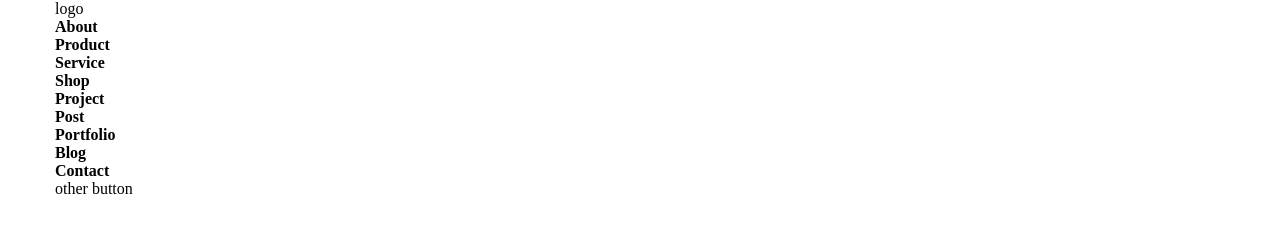
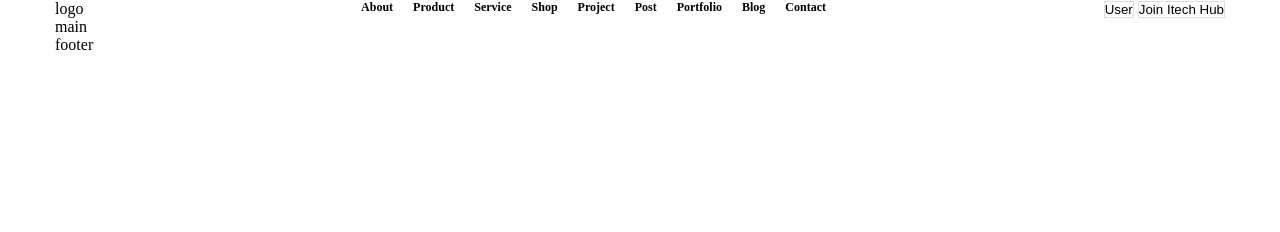
Before and after one commit to borkrit/Itech, a website built with Vite: page index.html in a window 1280 px wide. Built offline with nearby package versions, Linux system fonts and the light colour scheme.

Commit message:
UDP: header

```diff
--- a/index.html
+++ b/index.html
@@ -10,9 +10,9 @@
 
 <body>
   <header class="header">
-    <div class="container">
+    <div class="container header__container">
       <a href="" class="logo">logo</a>
-      <nav class="header__menu meny">
+      <nav class="header__menu menu">
         <ul class="menu__body">
           <li class="menu__item"><a class="menu__link link" href="./pages/about/index.html">About</a></li>
           <li class="menu__item"><a class="menu__link link" href="./pages/product/index.html">Product</a></li>
@@ -26,15 +26,16 @@
         </ul>
       </nav>
       <div>
-        other button
+        <button class="button">User</button>
+        <button class="button">Join Itech Hub</button>
       </div>
     </div>
   </header>
   <main>
-    <div class="container"></div>
+    <div class="container"> main</div>
   </main>
   <footer>
-    <div class="container"></div>
+    <div class="container"> footer</div>
   </footer>
 
 </body>
--- a/style.scss
+++ b/style.scss
@@ -5,13 +5,19 @@
     padding: 0;
     box-sizing: border-box;
 }
-
-
-
+html{
+    background-color: var(--white-color);
+}
 a{
     text-decoration: none;
     color: var(--black-color);
 }
+button{
+    background-color: transparent;
+    border: none;
+    outline: none;
+}
+
 li{
     list-style: none;
 }
--- /dev/null
+++ b/styles/buttons.scss
@@ -0,0 +1,7 @@
+.button{
+    border:1px solid var(--grey-color);
+
+    &:hover, &:active{
+        border:1px solid var(--violett-color);
+    }
+}
--- a/styles/colors.scss
+++ b/styles/colors.scss
@@ -1,4 +1,6 @@
 :root{
     --black-color:#000;
+    --white-color:#fff;
+    --grey-color:#0002;
     --violett-color:#5842bc;
 }
--- a/styles/global.scss
+++ b/styles/global.scss
@@ -1,3 +1,4 @@
 @use './colors';
+@use './buttons';
 @use'./links';
 @use './layout';
--- a/styles/layout.scss
+++ b/styles/layout.scss
@@ -23,3 +23,21 @@ header,main,footer{
         width: 1320px;
     }
 }
+
+.header{
+
+    &__container{
+        display: flex;
+        justify-content: space-between;
+    }
+}
+
+.menu{
+
+    &__body{
+        display: flex;
+        gap: 20px;
+
+        font-size: var(--smaller-font);
+    }
+}
--- a/styles/variables.scss
+++ b/styles/variables.scss
@@ -6,5 +6,8 @@ $bigger-desktop: 1400px;
 
 
 :root {
+  // font-size
+  --smaller-font:12px;
+
   --transition: 0.3s;
 }
```
